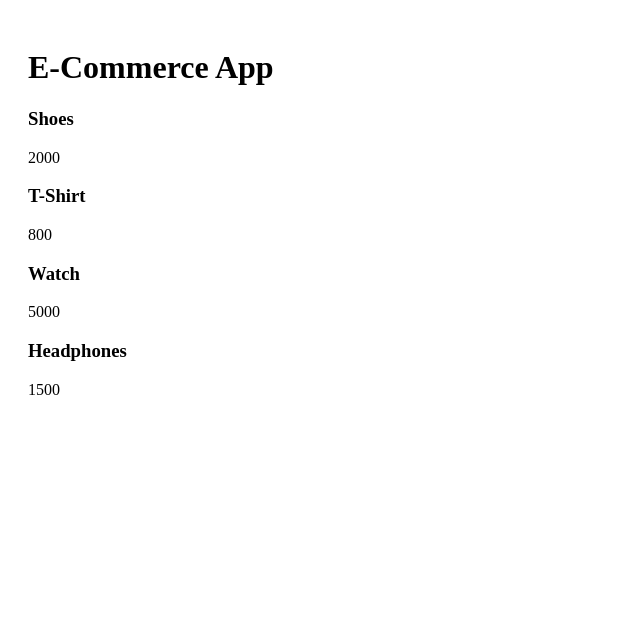
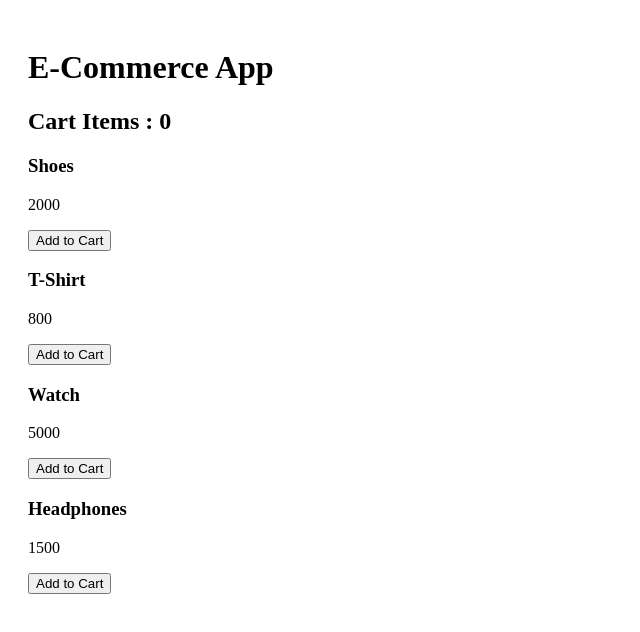
Before and after one commit to anuragpaal/react-ecommerce-app, a React (Vite) app: page / in a window 1280 px wide. Shown: the top 632 px of the page, without its empty margins (0-640 px from the left). Built offline with nearby package versions, Linux system fonts and the light colour scheme.

Commit message:
Day 2 - Add to cart logic

```diff
--- a/src/App.jsx
+++ b/src/App.jsx
@@ -1,25 +1,35 @@
-import { useState } from "react"
+import { useState } from "react";
 
 function App() {
   const [products] = useState([
-     { id: 1, name: "Shoes", price: 2000 },
+    { id: 1, name: "Shoes", price: 2000 },
     { id: 2, name: "T-Shirt", price: 800 },
     { id: 3, name: "Watch", price: 5000 },
     { id: 4, name: "Headphones", price: 1500 },
-  ])
+  ]);
+
+  const [cart,setCart] = useState([]);
+
+  const addToCart = (product) => {
+    setCart([...cart,product]);
+  }
 
   return (
-    <div style={{padding : 20}}>
+    <div style={{ padding: 20 }}>
       <h1>E-Commerce App</h1>
 
-      {products.map((product)=> (
+      <h2>Cart Items : {cart.length}</h2>
+
+      {products.map((product) => (
         <div key={product.id}>
-            <h3>{product.name}</h3>
-            <p>{product.price}</p>
+          <h3>{product.name}</h3>
+          <p>{product.price}</p>
+
+          <button onClick={() => addToCart(product)}>Add to Cart</button>
         </div>
       ))}
     </div>
-  )
+  );
 }
 
 export default App;
```
